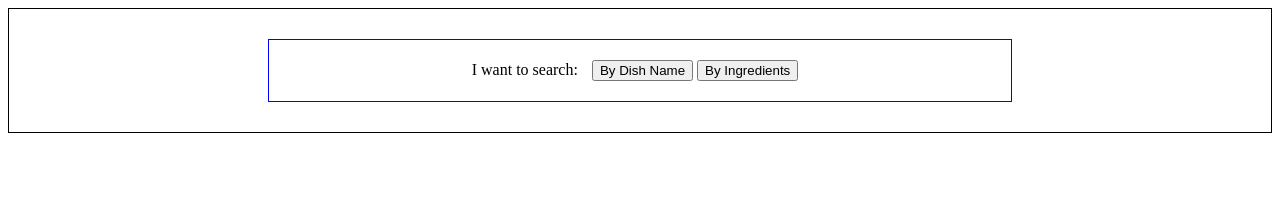
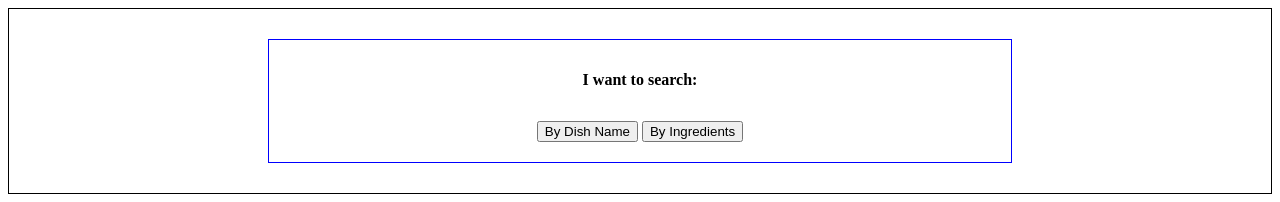
Before and after one commit to madd-ison/api-hack, a plain HTML site: page index.html in a window 1280 px wide. Drawn offline with nearby package versions, Linux system fonts and the light colour scheme.

Commit message:
Update index.html

```diff
--- a/index.html
+++ b/index.html
@@ -12,7 +12,7 @@
       <div class="english-search-box">
 
         <section id="welcome">
-          <h4">I want to search:</h4>
+          <h4>I want to search:</h4>
             <div id="buttons">
               <button id="dishes">By Dish Name</button>
               <button id="ingredients">By Ingredients</button>
```
